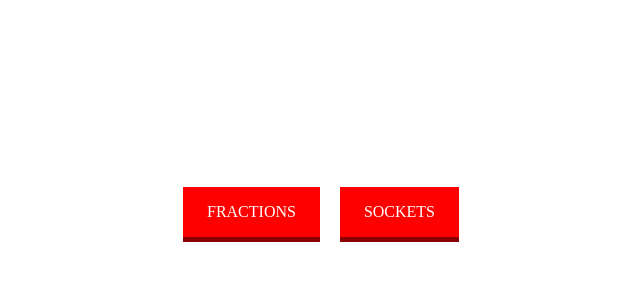
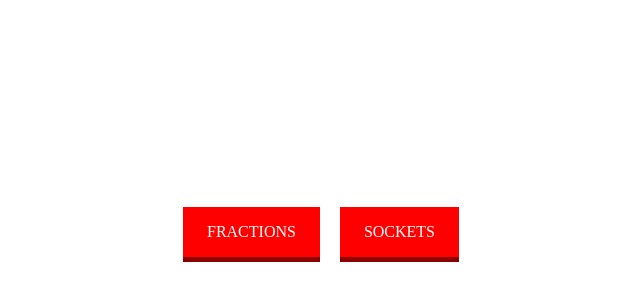
Before and after one commit to hoqua/fractions-and-sockets, a Vue app: page / in a window 1280 px wide. Shown: the part 188-488 px from the top of the page, without its empty margins (319-959 px from the left). Built offline with nearby package versions, Linux system fonts and the light colour scheme; what vue-input-autowidth would draw is missing.

Commit message:
Minor changes

```diff
--- a/src/App.vue
+++ b/src/App.vue
@@ -44,7 +44,7 @@
 
   .flex-container {
     height: 100%;
-    padding: 0;
+    padding: 20px;
     margin: 0;
     display: flex;
     align-items: center;
@@ -52,7 +52,7 @@
   }
 
   .home-link-wrapper {
-    position: absolute;
+    position: fixed;
     left: 20px;
     top: 20px;
   }
--- a/src/main.js
+++ b/src/main.js
@@ -14,6 +14,6 @@ Vue.config.productionTip = false
 new Vue({
   el: '#app',
   router,
-  components: { App },
+  components: {App},
   template: '<App/>'
 })
```
